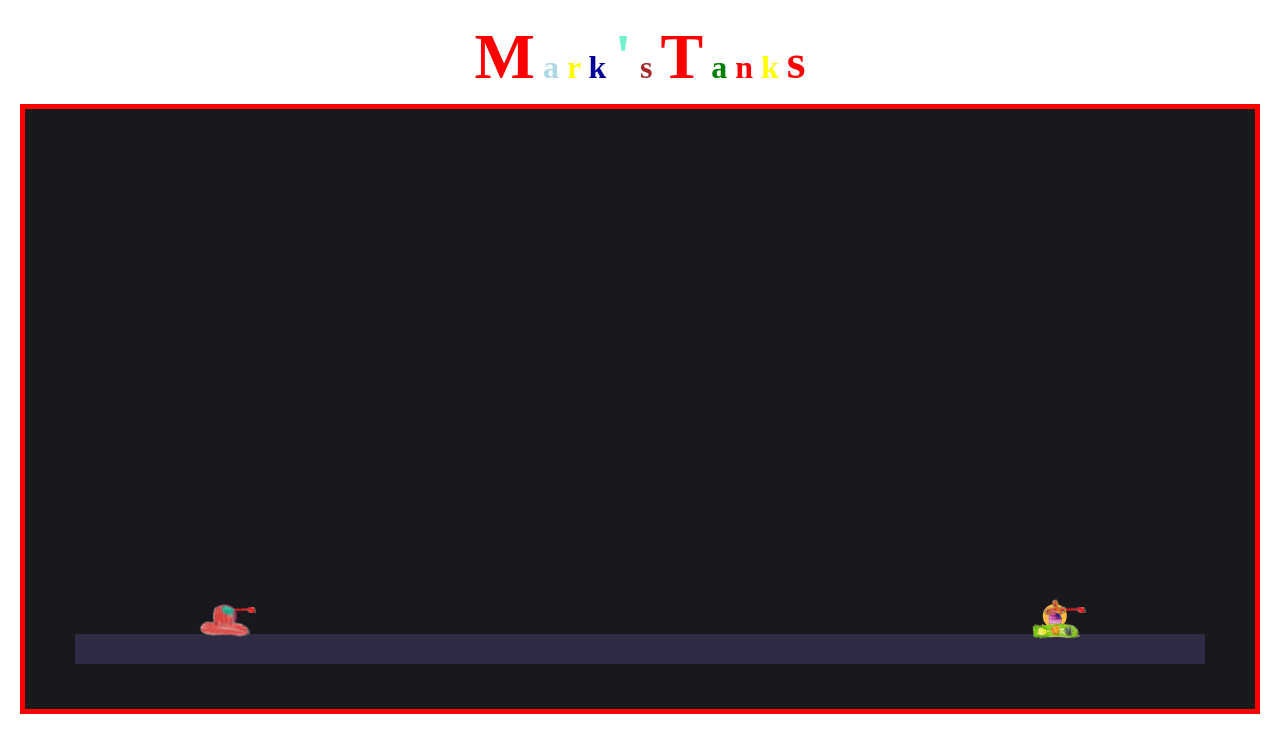
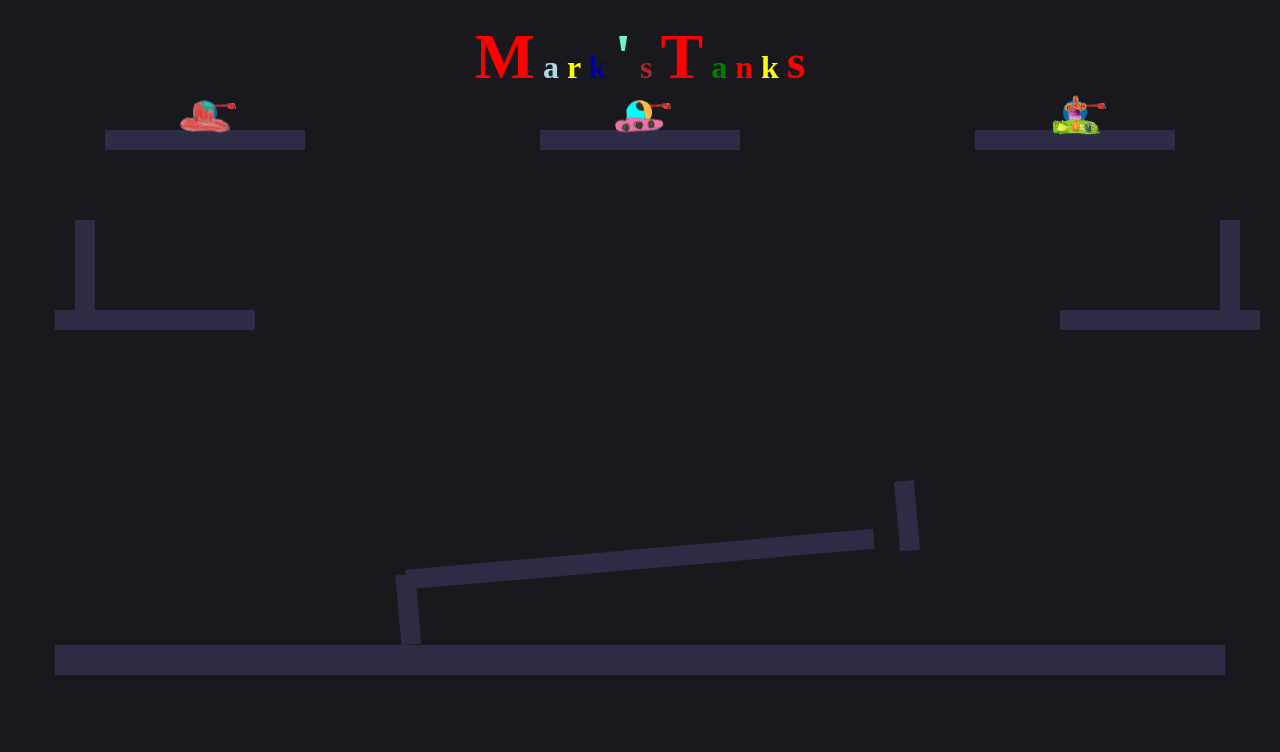
Before and after one commit to Questwood-Game/Mark-s-Tanks, a plain HTML site: page v1.1/index.html in a window 1280 px wide. Drawn offline with Linux system fonts and the light colour scheme.

Commit message:
Labirint added

```diff
--- a/v1.1/controls.js
+++ b/v1.1/controls.js
@@ -1,56 +1,18 @@
-//var controlKeys={'65':false,'68':false};
-	var map={};
+var map={};
 
 function checkKey(e) {
 
-//	alert("LOL");
-
     e = e || window.event;
-
-
-	map[e.keyCode]=e.type=='keydown';
-	//showGameOver(JSON.stringify(map));
-	//alert(JSON.stringify(map));
-	//var i,l=map.length;
-	//for(i=0;i<l;i++)
-		/*
-	for(var key in map)
-	{
-		//alert(key+"***"+map[key]);
-	//	alert(key);
-		for(var k in controlKeys)
-		{
-			if(key==k)
-			{
-				controlKeys[key]=map[key];
-				//alert(JSON.stringify(controlKeys));
-
-			}
-		}*/
-		doKey();//parseInt(key));
-	//}
-
-
+		map[e.keyCode]=e.type=='keydown';
+	doKey();
 }
 
 function doKey(key)
 {
-	let speed=10*zoom;
+	let speed=20*zoom;
 
 	//Cannon
-	//alert(JSON.stringify(map));
-	//Tank 2
-	//alert(key);
 
-    if (map['38']) {
-        // rotate counter clockwise
-		Body.rotate(tank2[1], -Math.PI/40);
-
-    }
-    else if (map['40']) {
-        // rotate clockwise
-		Body.rotate(tank2[1], Math.PI/40);
-    }
 
 	//Tank 1
 
@@ -63,7 +25,39 @@ function doKey(key)
 		Body.rotate(tank1[1], Math.PI/40);
     }
 
+	//Tank 2
 
+    if (map['38']) {
+        // rotate counter clockwise
+		Body.rotate(tank2[1], -Math.PI/40);
+
+    }
+    else if (map['40']) {
+        // rotate clockwise
+		Body.rotate(tank2[1], Math.PI/40);
+    }
+
+
+	//Tank 3
+
+
+    if (map['79']) {
+        // rotate counter clockwise
+		Body.rotate(tank3[1], -Math.PI/40);
+
+    }
+    else if (map['76']) {
+        // rotate clockwise
+		Body.rotate(tank3[1], Math.PI/40);
+    }
+
+	//to fly
+	//if (map['32']) {
+       // left arrow
+	  //  applyYforce(tank1[0],-speed*3);
+		//applyYforce(tank2[0],-speed*3);
+		//applyYforce(tank3[0],-speed*3);
+//	}
 
 	//Body
 	//Tank 1
@@ -87,6 +81,16 @@ function doKey(key)
 	   applyXforce(tank2[0],speed);
     }
 
+	//Tank 3
+	if (map['75']) {
+       // left arrow
+	    applyXforce(tank3[0],-speed);
+   }
+    else if (map['59']) {
+       // right arrow
+	   applyXforce(tank3[0],speed);
+    }
+
 
 	//Fire tank 1
 	if (map['69']) {
@@ -96,6 +100,10 @@ function doKey(key)
 	//Fire tank 2
 	if (map['96']) {
        fire(tank2[0],tank2[1])
+	}
+//Fire tank 3
+	if (map['80']) {
+       fire(tank3[0],tank3[1])
 	}
 
 }
@@ -186,3 +194,8 @@ function applyXforce(b,speed)
 {
 	Body.applyForce( b, {x: b.position.x, y: b.position.y}, {x: speed, y: 0});
 }
+
+function applyYforce(b,speed)
+{
+	Body.applyForce( b, {x: b.position.x, y: b.position.y}, {x: 0, y: speed});
+}
--- a/v1.1/index.html
+++ b/v1.1/index.html
@@ -18,8 +18,37 @@
 }
 </style>
 </head>
-<body>
+<body style="background-color:#18181d;">
+<div style="position:relative;">
 
+<script>
+
+	//Game Area
+	document.write('<div id="gameBox" style="border:0px solid grey;width:'+worldWidth+'px;height:'+worldHeight+'px;margin: 10px auto;position:relative;"></div>');
+
+	//Box for messages
+	document.write('<div id="GameOver" style="color:white;font-size:30px;display:block;position:absolute;top:150px;width:'+worldWidth+'px;text-align:center;left:0px;">Lets Play!</div>');
+
+	init();
+	drawWorld();
+
+
+
+	//Add tanks
+    tank1=drawTank(tankPositions[0][0],tankPositions[0][1],'tank1.png');
+	tank2=drawTank(tankPositions[1][0],tankPositions[1][1],'tank2.png');
+	tank3=drawTank(tankPositions[2][0],tankPositions[2][1],'tank3.png');
+
+
+	setTimeout(function(){ hideGameOver(); }, 1000);
+	setInterval(function(){ checkCars(); }, 100);
+
+	setInterval(function(){ worldTick(); }, 10);
+
+</script>
+
+
+<div style="position:absolute;top:0;margin:0 auto;width:100%;">
 <h1 style="text-align:center;margin:0;">
 <span style="color:red;font-size:2em;">M</span>
 <span style="color:lightblue;">a</span>
@@ -34,26 +63,7 @@
 <span style="color:yellow;">k</span>
 <span style="color:red;font-size:1.5em;">s</span>
 </h1>
-
-<script>
-
-	//Game Area
-	document.write('<div id="gameBox" style="border:5px solid red;width:'+worldWidth+'px;height:'+worldHeight+'px;margin: 10px auto;position:relative;"></div>');
-
-	//Box for messages
-	document.write('<div id="GameOver" style="color:white;font-size:30px;display:block;position:absolute;top:150px;width:'+worldWidth+'px;text-align:center;left:0px;">Lets Play!</div>');
-
-	init();
-	drawWorld();
-
-	//Add tanks
-    tank1=drawTank(200,worldHeight-250,'tank1.png');
-	tank2=drawTank(worldWidth-200,worldHeight-150,'tank2.png');
-
-	setTimeout(function(){ hideGameOver(); }, 1000);
-	setInterval(function(){ checkCars(); }, 100);
-
-</script>
-
+</div>
+</div>
 </body>
 </html>
--- a/v1.1/init.js
+++ b/v1.1/init.js
@@ -13,12 +13,20 @@ var zoom=0.20;
 
 let tank1=null;
 let tank2=null;
+let tank3=null;
 
-let tank1_lives=1;
-let tank2_lives=1;
+let tank1_lives=5;
+let tank2_lives=5;
+let tank3_lives=5;
 
-let worldWidth=Math.max(document.documentElement.clientWidth, 800)-50;
-let worldHeight=Math.max(document.documentElement.clientHeight, 600)-200;
+let worldWidth=Math.max(document.documentElement.clientWidth, 800)-10;//-50;
+let worldHeight=Math.max(document.documentElement.clientHeight, 600)-100;//-200;
+
+let tankPositions=[[200,100],[worldWidth-200,100],[(worldWidth-400)/2+200,100]];
+
+let worldFloor=null;
+let ClockSign=-1;
+
 
 function init()
 {
--- a/v1.1/limits.js
+++ b/v1.1/limits.js
@@ -1,7 +1,9 @@
 function checkCars()
 {
-	if(tank1[0].position.y>worldHeight)
+	//tank 1
+	if(tank1_lives>=0 && tank1[0].position.y>worldHeight)
 	{
+		ClockSign=ClockSign*-1;
 		Matter.World.remove(engine.world, tank1[0]);
 		Matter.World.remove(engine.world, tank1[1]);
 
@@ -9,37 +11,65 @@ function checkCars()
 
 		if(tank1_lives<1)
 		{
-			showGameOver("Game Over Mark");
+			showGameOver("Game Over SATURNIANIN");
 		}
 		else
 		{
-			showGameOver("Try again Mark. You have "+tank1_lives+" lives.");
+			showGameOver("Try again SATURNIANIN. You have "+tank1_lives+" lives.");
 
-
-			tank1=drawTank(200,worldHeight-250,'tank1.png');
+			tank1=drawTank(tankPositions[0][0],tankPositions[0][1],'tank1.png');
 		}
 	}
 
-	if(tank2[0].position.y>worldHeight)
+	//tank 2
+	if(tank2_lives>=0 && tank2[0].position.y>worldHeight)
 	{
+		ClockSign=ClockSign*-1;
+		//delete tank
 		Matter.World.remove(engine.world, tank2[0]);
 		Matter.World.remove(engine.world, tank2[1]);
 
+		//minus lives
 		tank2_lives--;
 
 		if(tank2_lives<1)
 		{
-			showGameOver("Game Over Ivan");
+			showGameOver("Game Over player2");
 		}
 		else
 		{
-
-			showGameOver("Try again Ivan. You have "+tank2_lives+" lives.");
-
-			tank2=drawTank(worldWidth-200,worldHeight-150,'tank2.png');
+			//show message
+			showGameOver("Try again player2. You have "+tank2_lives+" lives.");
+			//spawn the tank
+			tank2=drawTank(tankPositions[1][0],tankPositions[1][1],'tank2.png');
 		}
 	}
 
+
+
+	//tank 3
+	if(tank3_lives>=0 && tank3[0].position.y>worldHeight)
+	{
+		ClockSign=ClockSign*-1;
+		//delete tank
+		Matter.World.remove(engine.world, tank3[0]);
+		Matter.World.remove(engine.world, tank3[1]);
+
+		//minus lives
+		tank3_lives--;
+
+		if(tank3_lives<1)
+		{
+			showGameOver("Game Over MARTIAN");
+		}
+		else
+		{
+			//show message
+			showGameOver("Try again MARTIAN. You have "+tank3_lives+" lives.");
+			//spawn the tank
+			tank3=drawTank(tankPositions[2][0],tankPositions[2][1],'tank3.png');
+		}
+	}
 	//controlRobot(car3);
 	//controlRobot(car4);
 
--- a/v1.1/world.js
+++ b/v1.1/world.js
@@ -13,13 +13,102 @@ function drawWorld()
 	// params: x, y, width, height, options
 	let w=worldWidth-100;
 	let h=worldHeight-60;
-	let square = Matter.Bodies.rectangle(worldWidth/2, h,w, 30, {
+	let square1= Matter.Bodies.rectangle(worldWidth/2, h,w, 30, {
 		// specify options here
 		density: 1000, friction: 0, restitution: 1.0,
 		isStatic:true
 	});
-	Matter.World.add(engine.world, square);
 
+
+	let square2 = Matter.Bodies.rectangle(tankPositions[0][0], tankPositions[0][1]+20,200, 20, {
+		density: 1000, friction: 0, restitution: 1.0,
+		isStatic:true
+	});
+
+	let square3 = Matter.Bodies.rectangle(tankPositions[1][0], tankPositions[1][1]+20,200, 20, {
+		density: 1000, friction: 0, restitution: 1.0,
+		isStatic:true
+	});
+
+	let square4 = Matter.Bodies.rectangle(tankPositions[2][0], tankPositions[2][1]+20,200, 20, {
+		density: 1000, friction: 0, restitution: 1.0,
+		isStatic:true
+	});
+
+
+
+	//let square5= Matter.Bodies.rectangle(worldWidth/2, tankPositions[2][1]+100,worldWidth-600, 20, {
+		// specify options here
+		//density: 1000, friction: 0, restitution: 1.0,
+		//isStatic:true
+	//});
+
+
+	let square6 = Matter.Bodies.rectangle(tankPositions[0][0]-50, tankPositions[0][1]+200,200, 20, {
+		density: 1000, friction: 0, restitution: 1.0,
+		isStatic:true
+	});
+
+
+	let square7 = Matter.Bodies.rectangle(tankPositions[2][0]+520, tankPositions[2][1]+200,200, 20, {
+		density: 1000, friction: 0, restitution: 1.0,
+		isStatic:true
+	});
+
+
+	let square8 = Matter.Bodies.rectangle(tankPositions[0][0]-120, tankPositions[0][1]+150,20, 100, {
+		density: 1000, friction: 0, restitution: 1.0,
+		isStatic:true
+	});
+
+
+	let square9 = Matter.Bodies.rectangle(tankPositions[2][0]+590, tankPositions[2][1]+150,20, 100, {
+		density: 1000, friction: 0, restitution: 1.0,
+		isStatic:true
+	});
+
+
+		let p2 = Matter.Bodies.rectangle(tankPositions[0][0]+200, tankPositions[0][1]+230,20, 70, {
+		density: 10000, friction: 0, restitution: 1.0,
+		isStatic:true
+	});
+
+
+	let p3 = Matter.Bodies.rectangle(tankPositions[2][0]+270, tankPositions[2][1]+180,20, 70, {
+		density: 10000, friction: 0, restitution: 1.0,
+		isStatic:true
+	});
+
+
+
+	let p1= Matter.Bodies.rectangle(worldWidth/2, tankPositions[2][1]+200,worldWidth- 800, 20, {
+		// specify options here
+		density: 10000, friction: 0, restitution: 1.0,rotation:3,
+		isStatic:true
+	});
+
+
+
+	worldFloor = Body.create({
+		parts: [p1,p2,p3],
+		isStatic: false,
+		density: 1000,
+				render: {
+                    sprite: {
+                        texture: 'cannon.png',
+                        xScale: 0.5,
+                        yScale: 0.5
+                    }
+                }
+    });
+
+	Matter.World.add(engine.world, [square1,square2,square3,square4,square6,square7,square8,square9,worldFloor]);
+
+}
+
+function worldTick()
+{
+	Body.rotate(worldFloor, Math.PI/18000*ClockSign);
 }
 
 function showGameOver(txt)
```
Also changed, not shown: v1.1/tank3.png (added).
